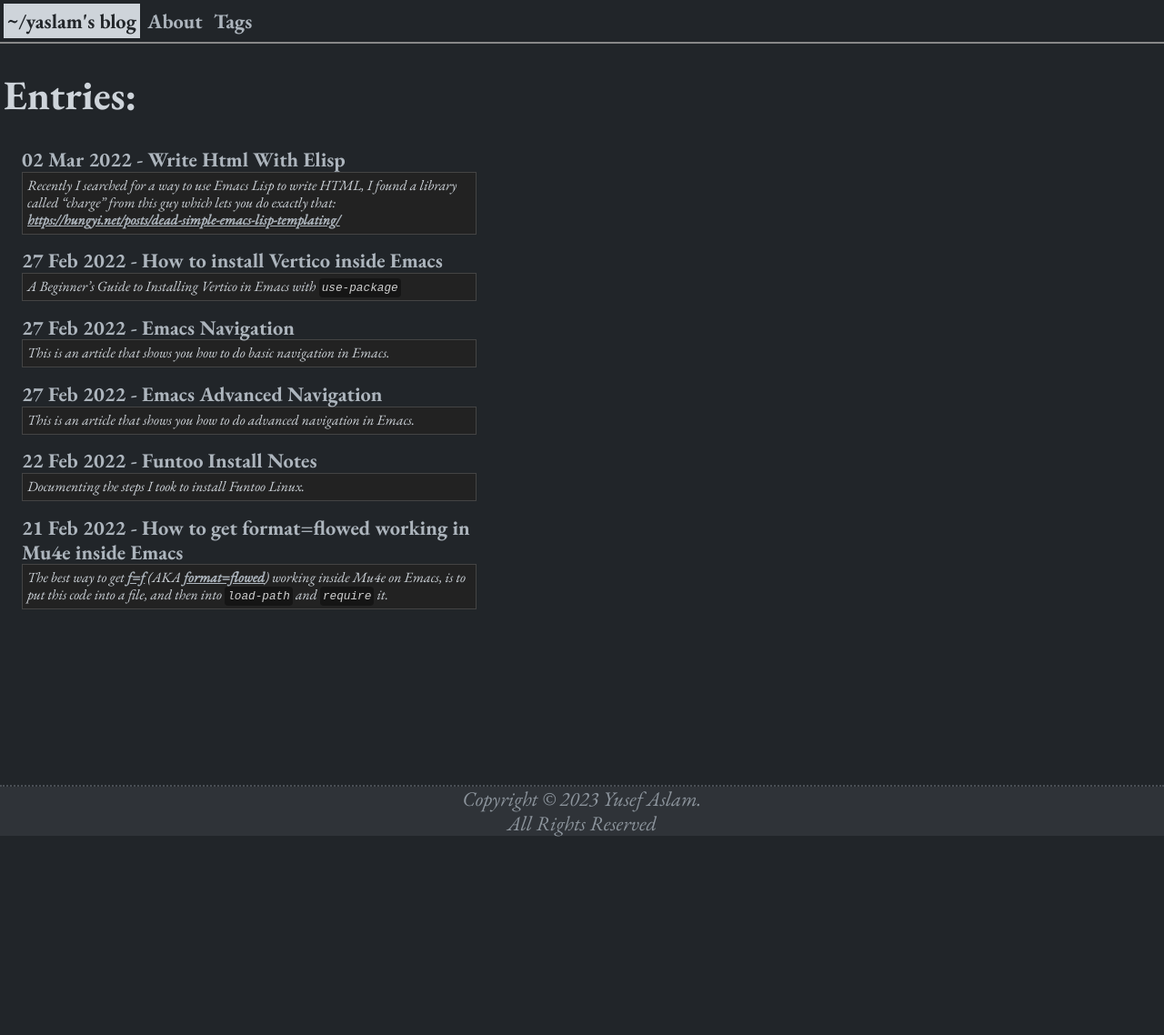
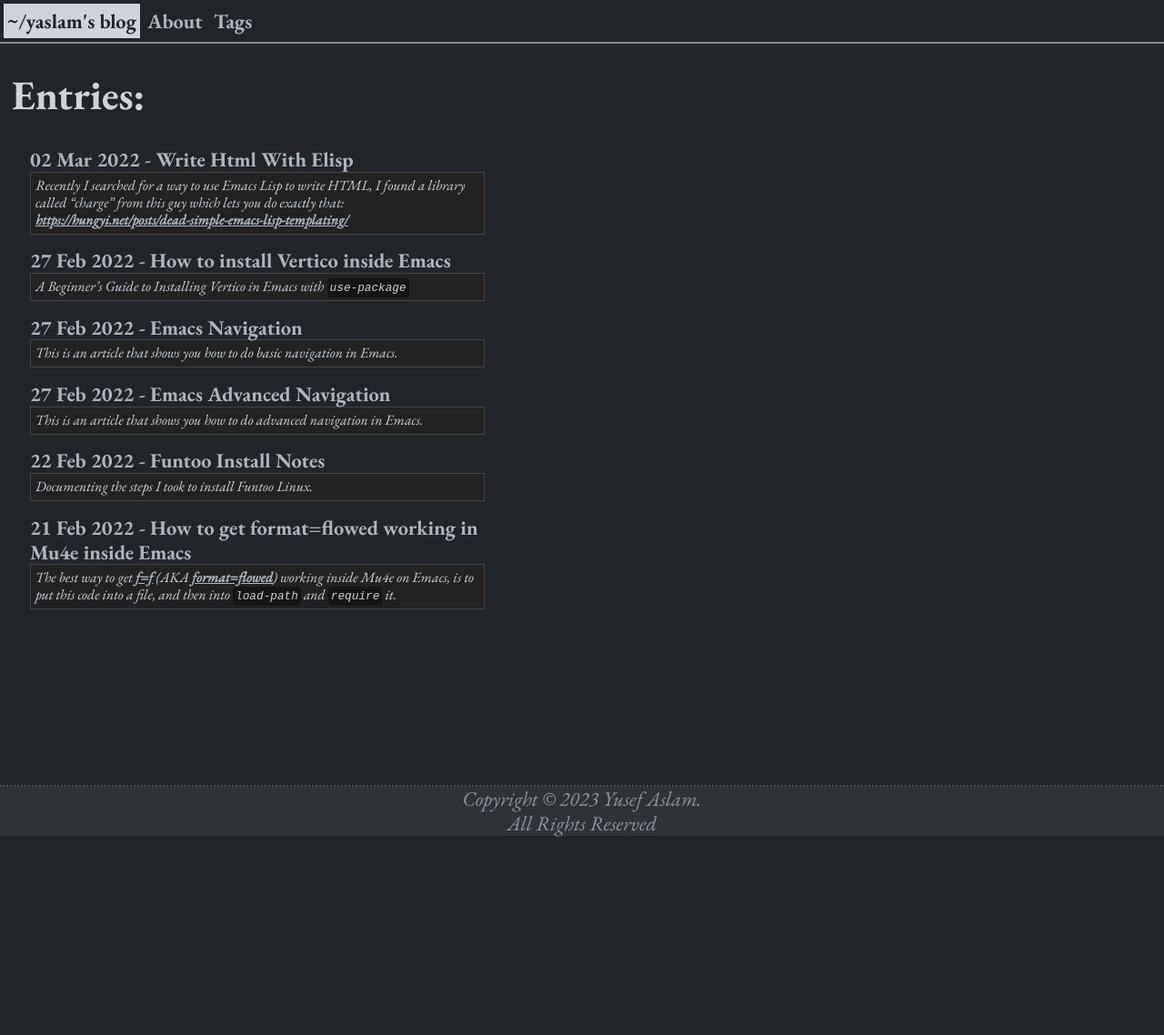
Before and after one commit to yusi1/yaslamblog, a Jekyll site: the page built from index.html, in a window 1280 px wide. Shown: the whole page at 91% size. Built offline with Jekyll 4.4.1, drawn with Linux system fonts in a browser that asks for light colours.

Commit message:
main.sass: Add padding to "#page-container"

```diff
--- a/_sass/main.sass
+++ b/_sass/main.sass
@@ -23,8 +23,10 @@ main
   word-break: break-word
 
 #page-container
+  position: relative
+  padding-left: 0.4em
+  padding-right: 0.4em
   min-height: 100vh
-  position: relative
 
 #content-wrap
   padding-bottom: 4rem
```
